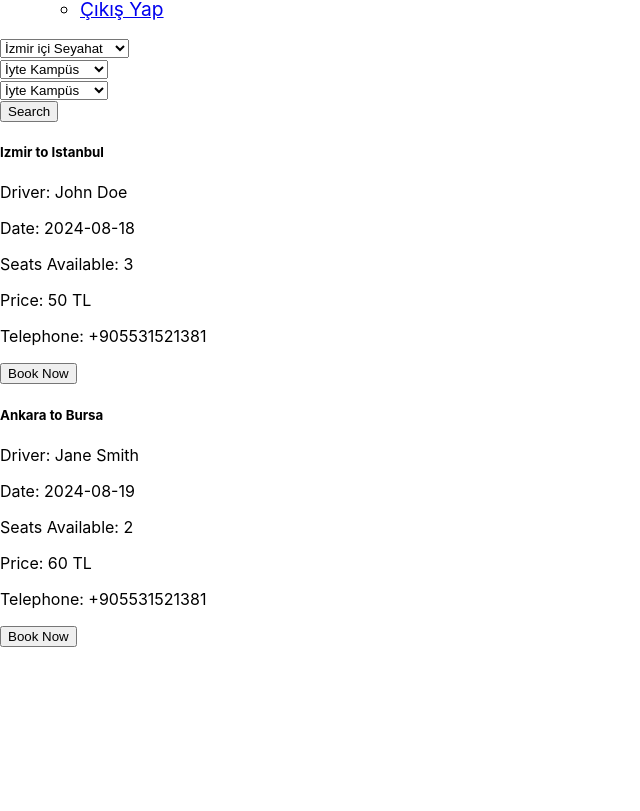
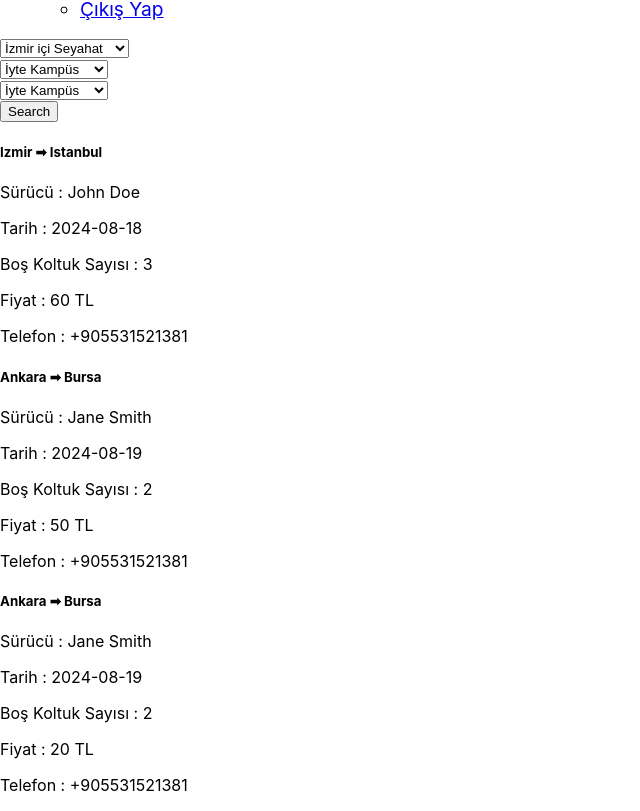
Before and after one commit to polat-code/canakkale_hackathon_front_end, a React (Create React App) app: page /iyte-car in a window 1280 px wide. Shown: the part 295-1106 px from the top of the page, without its empty margins (0-640 px from the left). Before the commit the page ends 942 px from the top, so only its background shows below. Built offline with nearby package versions, Linux system fonts and the light colour scheme; the HTML template or start-up script is replaced by a standard one.

Commit message:
iytecar card is changed

```diff
--- a/src/components/features/IyteCarRideList/IyteCarRideList.js
+++ b/src/components/features/IyteCarRideList/IyteCarRideList.js
@@ -9,7 +9,7 @@ const IyteCarRideList = () => {
       destination: "Istanbul",
       date: "2024-08-18",
       seats: 3,
-      price: "50 TL",
+      price: 60,
       telephone: "+905531521381",
     },
     {
@@ -19,7 +19,17 @@ const IyteCarRideList = () => {
       destination: "Bursa",
       date: "2024-08-19",
       seats: 2,
-      price: "60 TL",
+      price: 50,
+      telephone: "+905531521381",
+    },
+    {
+      id: 3,
+      driver: "Jane Smith",
+      departure: "Ankara",
+      destination: "Bursa",
+      date: "2024-08-19",
+      seats: 2,
+      price: 20,
       telephone: "+905531521381",
     },
   ];
@@ -31,29 +41,26 @@ const IyteCarRideList = () => {
           <div className="row g-0">
             <div className="col-md-8 p-3">
               <h5 className="card-title">
-                <i className="bi bi-arrow-right-circle"></i> {ride.departure} to{" "}
-                {ride.destination}
+                <i className="bi bi-arrow-right-circle"></i>{" "}
+                <span className="text-primary">{ride.departure}</span> ➡{" "}
+                <span className="text-success">{ride.destination}</span>
               </h5>
               <p className="card-text">
-                <span className="fw-bold">Driver:</span> {ride.driver}
+                <span className="fw-bold">Sürücü :</span> {ride.driver}
               </p>
               <p className="card-text">
-                <span className="fw-bold">Date: </span> {ride.date}
+                <span className="fw-bold">Tarih : </span> {ride.date}
               </p>
               <p className="card-text">
-                <span className="fw-bold">Seats Available: </span> {ride.seats}
+                <span className="fw-bold">Boş Koltuk Sayısı : </span>{" "}
+                {ride.seats}
               </p>
               <p className="card-text">
-                <span className="fw-bold">Price: </span> {ride.price}
+                <span className="fw-bold">Fiyat : </span> {ride.price} TL
               </p>
               <p className="card-text">
-                <span className="fw-bold">Telephone: </span> {ride.telephone}
+                <span className="fw-bold">Telefon : </span> {ride.telephone}
               </p>
-            </div>
-            <div className="col-md-4 d-flex align-items-center justify-content-center p-3">
-              <button className="btn btn-success rounded-pill">
-                <i className="bi bi-check-circle"></i> Book Now
-              </button>
             </div>
           </div>
         </div>
```
